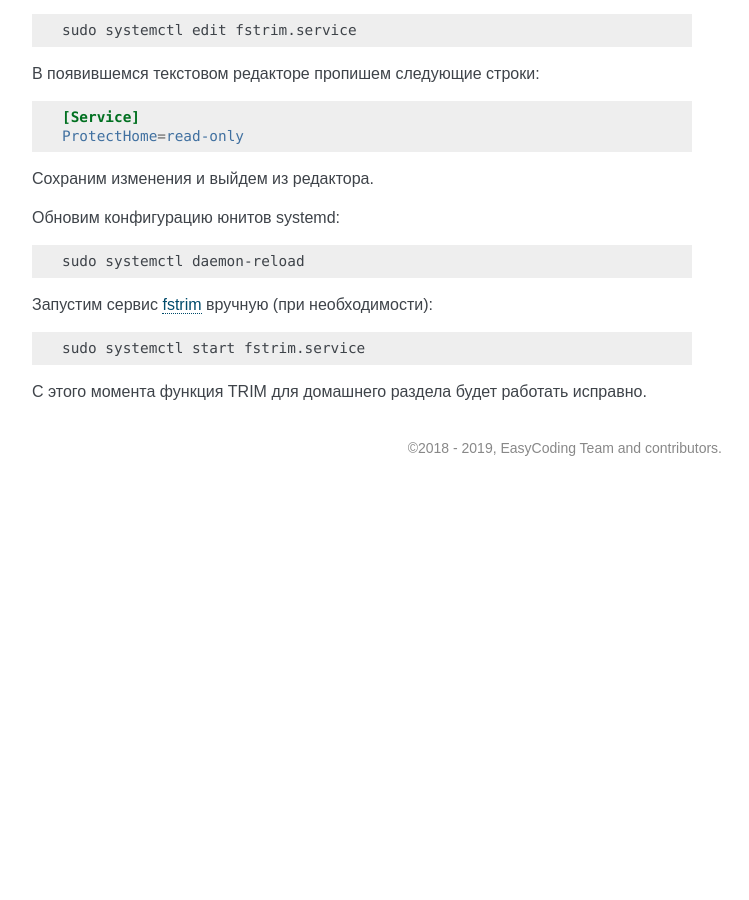
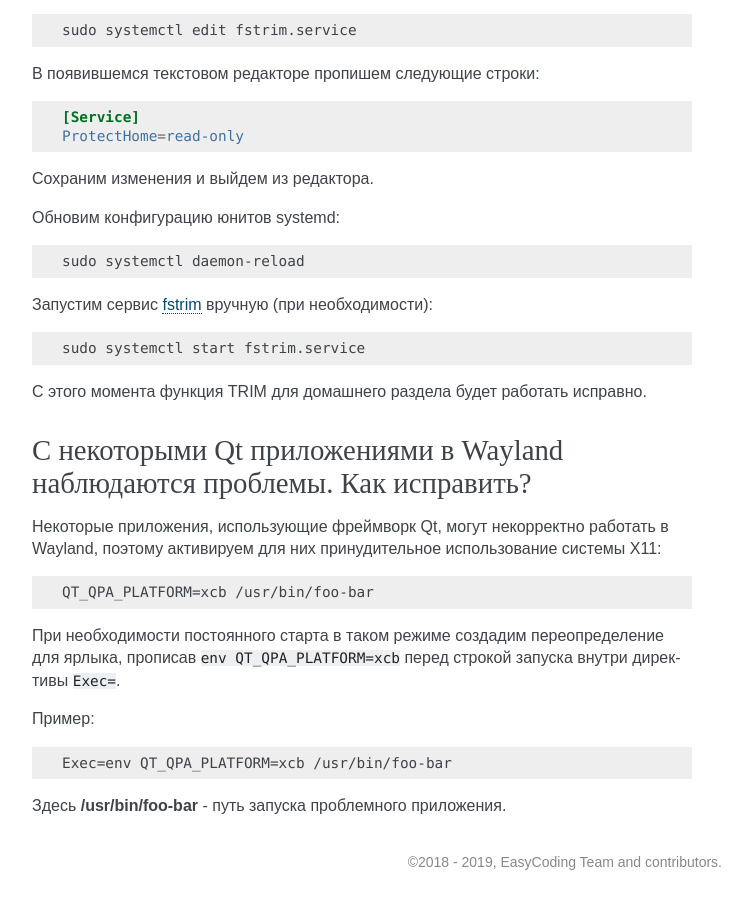
Before and after one commit to RussianFedora/FAQ, a Sphinx documentation site: the page built from source/tips-and-tricks.rst, in a window 1280 px wide and 900 px high, scrolled down 9129 px. Shown: the whole window, without its empty margins (388-1137 px from the left). Built offline with Sphinx 7.4.7, drawn with Linux system fonts in a browser that asks for light colours; before the commit the page ends 9615 px from its top, so only the background shows below that; some of the changed text lies outside the part shown.

Commit message:
Added question about issues with some Qt application on Wayland.

```diff
--- a/source/tips-and-tricks.rst
+++ b/source/tips-and-tricks.rst
@@ -512,3 +512,25 @@ SWF файл - это исполняемый файл формата Adobe Flash
     sudo systemctl start fstrim.service
 
 С этого момента функция TRIM для домашнего раздела будет работать исправно.
+
+.. index:: qt, wayland, xcb, workaround
+.. _qt-wayland-issue:
+
+С некоторыми Qt приложениями в Wayland наблюдаются проблемы. Как исправить?
+===============================================================================
+
+Некоторые приложения, использующие фреймворк Qt, могут некорректно работать в Wayland, поэтому активируем для них принудительное использование системы X11:
+
+.. code-block:: text
+
+    QT_QPA_PLATFORM=xcb /usr/bin/foo-bar
+
+При необходимости постоянного старта в таком режиме создадим переопределение для ярлыка, прописав ``env QT_QPA_PLATFORM=xcb`` перед строкой запуска внутри директивы ``Exec=``.
+
+Пример:
+
+.. code-block:: text
+
+    Exec=env QT_QPA_PLATFORM=xcb /usr/bin/foo-bar
+
+Здесь **/usr/bin/foo-bar** - путь запуска проблемного приложения.
```
